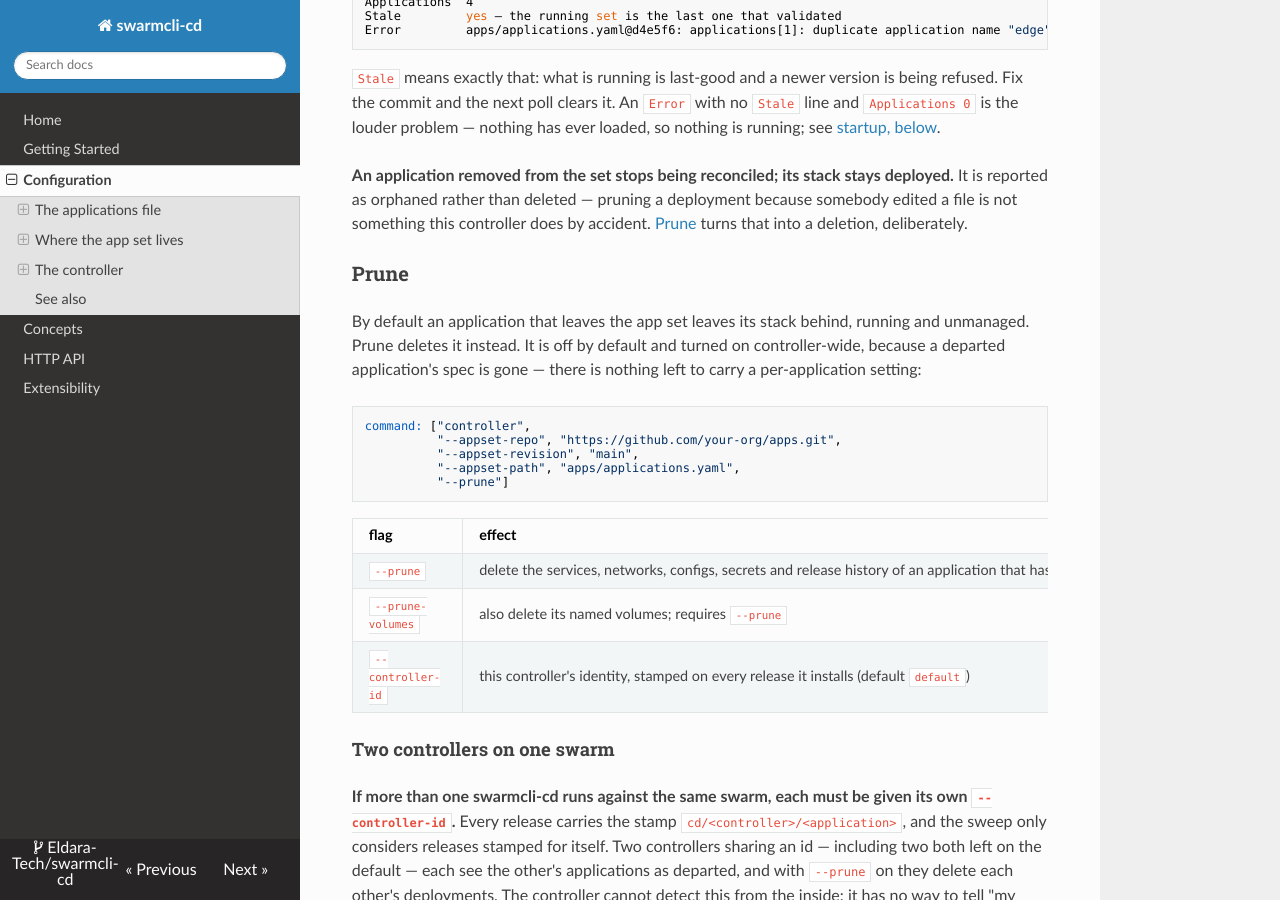
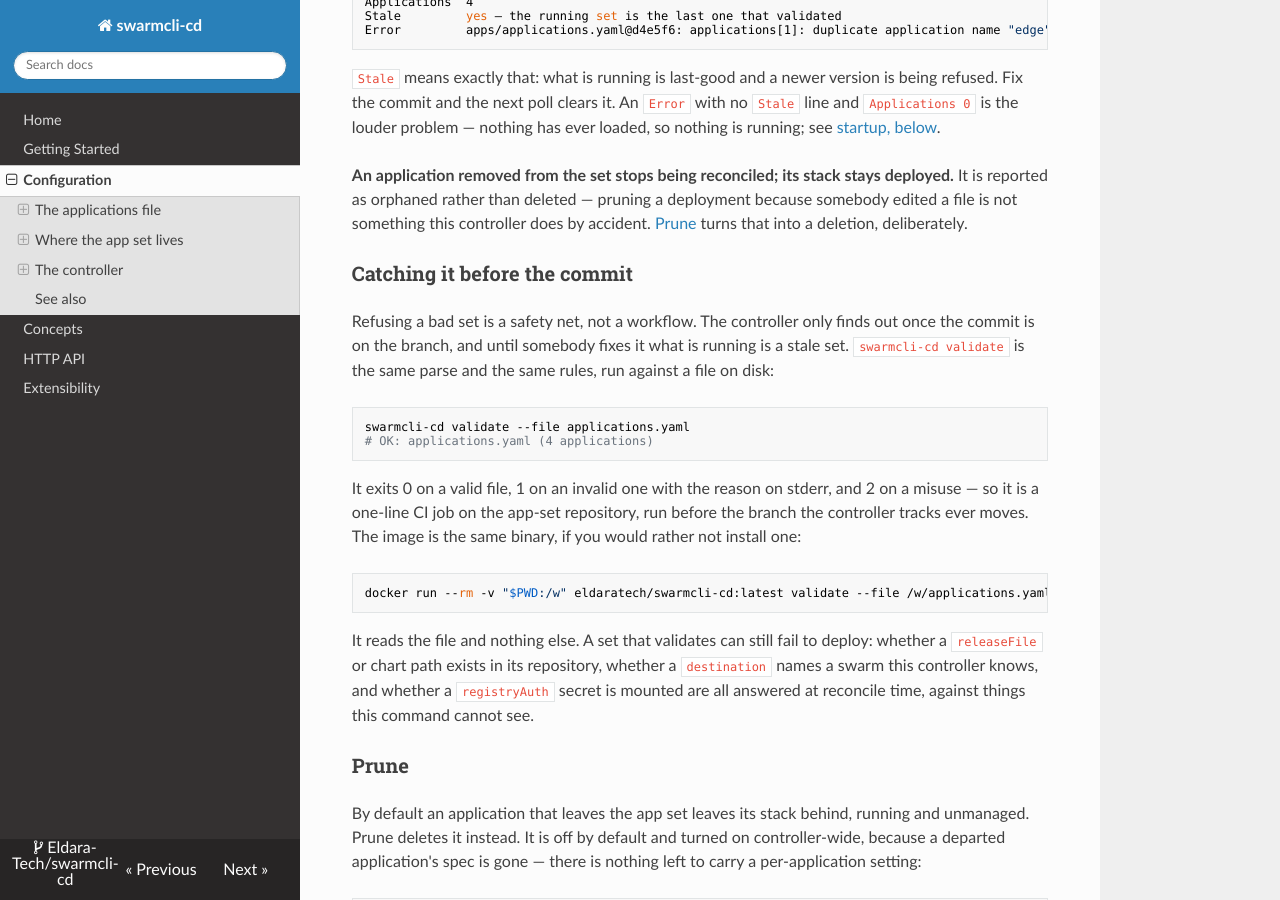
Before and after one commit to Eldara-Tech/swarmcli-cd, an MkDocs documentation site: the page built from docs/configuration.md, in a window 1280 px wide and 900 px high, scrolled down 6226 px. Built offline with MkDocs 1.6.1, drawn with Linux system fonts in a browser that asks for light colours; nearby versions of some CDN libraries.

Commit message:
fix(validate): align the usage line, reuse the app-set default, document it
Review follow-up on #67. The command itself is right — it goes through
config.Load, which is the same config.Parse appset.Loader runs before it will
swap a set in, so the CLI verdict and what the controller accepts cannot drift.
This is the surrounding work.

- the new line in the top-level usage was tab-indented, so `swarmcli-cd` with no
  arguments printed it out of column with every other command
- defaultValidateFile duplicated defaultAppSetFile in the same package, with the
  same value and the same meaning; reuse it, and widen its comment to say so
- validate is the second command whose exit code is a verdict, which falsified
  runStatus's comment claiming healthcheck was the only one
- say what validate does not check, in the usage text and the docs: a file that
  parses can still name a releaseFile that is not in the repository, a
  destination this controller cannot resolve, or an unmounted registryAuth
  secret. An OK should not be read as "this will deploy"
- document it where it is needed — docs/configuration.md, next to what a bad
  commit does — with the exit codes and the container form for CI. README lists
  it too, and no longer claims every command but the controller is an API client
- pluralise the count, and cover the unknown-flag branch (runValidate to 100%)

The --file default stays relative to the working directory: this is a linter run
in a checkout, not something reaching into /etc/swarmcli-cd.

Co-Authored-By: Claude Opus 5 (1M context) <noreply@anthropic.com>

````diff
--- a/docs/configuration.md
+++ b/docs/configuration.md
@@ -315,6 +315,33 @@ deployed.** It is reported as orphaned rather than deleted — pruning a
 deployment because somebody edited a file is not something this controller does
 by accident. [Prune](#prune) turns that into a deletion, deliberately.
 
+### Catching it before the commit
+
+Refusing a bad set is a safety net, not a workflow. The controller only finds
+out once the commit is on the branch, and until somebody fixes it what is
+running is a stale set. `swarmcli-cd validate` is the same parse and the same
+rules, run against a file on disk:
+
+```bash
+swarmcli-cd validate --file applications.yaml
+# OK: applications.yaml (4 applications)
+```
+
+It exits 0 on a valid file, 1 on an invalid one with the reason on stderr, and
+2 on a misuse — so it is a one-line CI job on the app-set repository, run before
+the branch the controller tracks ever moves. The image is the same binary, if
+you would rather not install one:
+
+```bash
+docker run --rm -v "$PWD:/w" eldaratech/swarmcli-cd:latest validate --file /w/applications.yaml
+```
+
+It reads the file and nothing else. A set that validates can still fail to
+deploy: whether a `releaseFile` or chart path exists in its repository, whether
+a `destination` names a swarm this controller knows, and whether a
+`registryAuth` secret is mounted are all answered at reconcile time, against
+things this command cannot see.
+
 ### Prune
 
 By default an application that leaves the app set leaves its stack behind,
````
Also changed, not shown: README.md (+6 -2 lines), 5 other files.
